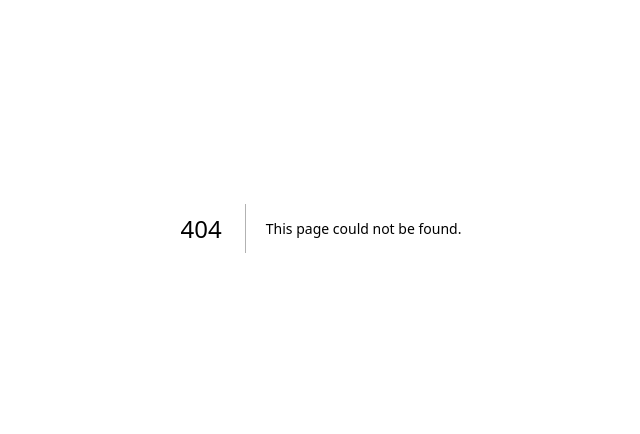
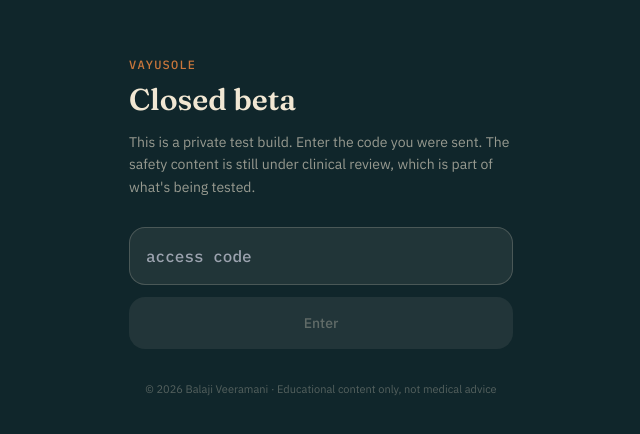
Before and after one commit to mvbinvestor-alt/Vayusole, a Next.js app: page /gate in a window 1280 px wide. Before the commit this address had no page. Shown: the part 172-606 px from the top of the page, without its empty margins (319-959 px from the left). Built offline with nearby package versions, Linux system fonts and the light colour scheme.

Commit message:
Add switchable beta access gate with signed session cookie

```diff
--- /dev/null
+++ b/app/api/beta/route.js
@@ -0,0 +1,74 @@
+import { NextResponse } from "next/server";
+
+export const runtime = "edge";
+
+const COOKIE = "vs_beta";
+const MAX_AGE = 60 * 60 * 24 * 30; // 30 days
+
+function parseCodes(raw) {
+  return (raw || "")
+    .split(",")
+    .map((e) => e.trim())
+    .filter(Boolean)
+    .map((entry) => {
+      const idx = entry.indexOf(":");
+      if (idx === -1) return { label: "unnamed", code: entry };
+      return { label: entry.slice(0, idx).trim(), code: entry.slice(idx + 1).trim() };
+    })
+    .filter((e) => e.code.length > 0);
+}
+
+async function sign(value, secret) {
+  const key = await crypto.subtle.importKey(
+    "raw",
+    new TextEncoder().encode(secret),
+    { name: "HMAC", hash: "SHA-256" },
+    false,
+    ["sign"]
+  );
+  const sig = await crypto.subtle.sign("HMAC", key, new TextEncoder().encode(value));
+  return btoa(String.fromCharCode(...new Uint8Array(sig)))
+    .replace(/\+/g, "-")
+    .replace(/\//g, "_")
+    .replace(/=+$/, "");
+}
+
+function safeEqual(a, b) {
+  if (a.length !== b.length) return false;
+  let diff = 0;
+  for (let i = 0; i < a.length; i++) diff |= a.charCodeAt(i) ^ b.charCodeAt(i);
+  return diff === 0;
+}
+
+export async function POST(request) {
+  let code = "";
+  try {
+    const body = await request.json();
+    code = String(body.code || "").trim();
+  } catch {
+    return NextResponse.json({ ok: false }, { status: 400 });
+  }
+
+  const match = parseCodes(process.env.BETA_CODES).find((e) => safeEqual(e.code, code));
+
+  if (!match) {
+    // Deliberately vague, and slow enough to make guessing tedious.
+    await new Promise((r) => setTimeout(r, 600));
+    return NextResponse.json({ ok: false }, { status: 401 });
+  }
+
+  const secret = process.env.BETA_SECRET || "insecure-fallback-set-BETA_SECRET";
+  const exp = Date.now() + MAX_AGE * 1000;
+  const value = `${exp}.${match.label}`;
+  const signed = `${value}.${await sign(value, secret)}`;
+
+  const response = NextResponse.json({ ok: true });
+  response.cookies.set(COOKIE, signed, {
+    httpOnly: true,
+    sameSite: "lax",
+    secure: true,
+    path: "/",
+    maxAge: MAX_AGE,
+  });
+  return response;
+}
--- /dev/null
+++ b/app/gate/page.js
@@ -0,0 +1,115 @@
+"use client";
+
+import { useState } from "react";
+
+const FONT_IMPORT = `@import url('https://fonts.googleapis.com/css2?family=Fraunces:opsz,wght@9..144,400;9..144,600&family=IBM+Plex+Sans:wght@400;500;600&family=IBM+Plex+Mono:wght@500&display=swap');`;
+
+export default function Gate() {
+  const [code, setCode] = useState("");
+  const [state, setState] = useState("idle"); // idle | checking | wrong
+
+  const submit = async () => {
+    if (!code.trim() || state === "checking") return;
+    setState("checking");
+    try {
+      const res = await fetch("/api/beta", {
+        method: "POST",
+        headers: { "Content-Type": "application/json" },
+        body: JSON.stringify({ code: code.trim() }),
+      });
+      if (res.ok) {
+        window.location.href = "/";
+        return;
+      }
+      setState("wrong");
+    } catch {
+      setState("wrong");
+    }
+  };
+
+  return (
+    <div
+      className="min-h-screen flex items-center justify-center px-6"
+      style={{ background: "#10262B" }}
+    >
+      <style>{FONT_IMPORT}</style>
+      <div className="w-full max-w-sm">
+        <p
+          className="text-xs tracking-widest uppercase mb-2"
+          style={{ fontFamily: "'IBM Plex Mono', monospace", color: "#C8763B" }}
+        >
+          Vayusole
+        </p>
+        <h1
+          className="text-3xl mb-3 leading-tight"
+          style={{ fontFamily: "'Fraunces', serif", color: "#F1E7D3", fontWeight: 600 }}
+        >
+          Closed beta
+        </h1>
+        <p
+          className="text-sm mb-7 leading-relaxed"
+          style={{ color: "rgba(241,231,211,0.6)", fontFamily: "'IBM Plex Sans', sans-serif" }}
+        >
+          This is a private test build. Enter the code you were sent. The safety
+          content is still under clinical review, which is part of what's being
+          tested.
+        </p>
+
+        <input
+          type="text"
+          inputMode="text"
+          autoComplete="off"
+          autoCapitalize="none"
+          spellCheck={false}
+          value={code}
+          onChange={(e) => {
+            setCode(e.target.value);
+            if (state === "wrong") setState("idle");
+          }}
+          onKeyDown={(e) => e.key === "Enter" && submit()}
+          placeholder="access code"
+          className="w-full rounded-2xl px-4 py-4 mb-3 outline-none"
+          style={{
+            background: "rgba(241,231,211,0.08)",
+            border: `1px solid ${state === "wrong" ? "rgba(193,88,59,0.7)" : "rgba(241,231,211,0.2)"}`,
+            color: "#F1E7D3",
+            fontFamily: "'IBM Plex Mono', monospace",
+            fontSize: 16, // keeps iOS from zooming on focus
+            transition: "border-color .2s ease",
+          }}
+        />
+
+        {state === "wrong" && (
+          <p
+            className="text-xs mb-3"
+            style={{ color: "#E08A6B", fontFamily: "'IBM Plex Sans', sans-serif" }}
+          >
+            That code isn't recognised. Check for extra spaces, or ask for a new one.
+          </p>
+        )}
+
+        <button
+          onClick={submit}
+          disabled={!code.trim() || state === "checking"}
+          className="w-full rounded-2xl py-4 text-sm font-medium transition-transform active:scale-95"
+          style={{
+            background: code.trim() ? "#C8763B" : "rgba(241,231,211,0.08)",
+            color: code.trim() ? "#10262B" : "rgba(241,231,211,0.3)",
+            fontFamily: "'IBM Plex Sans', sans-serif",
+            cursor: code.trim() ? "pointer" : "not-allowed",
+          }}
+        >
+          {state === "checking" ? "Checking…" : "Enter"}
+        </button>
+
+        <p
+          className="text-[11px] text-center mt-8 leading-relaxed"
+          style={{ color: "rgba(241,231,211,0.3)", fontFamily: "'IBM Plex Sans', sans-serif" }}
+        >
+          © {new Date().getFullYear()} Balaji Veeramani · Educational content only,
+          not medical advice
+        </p>
+      </div>
+    </div>
+  );
+}
```
Also changed, not shown: middleware.js (added, +120 -0 lines), 2 other files (tests, documents, lock files or other folders).
